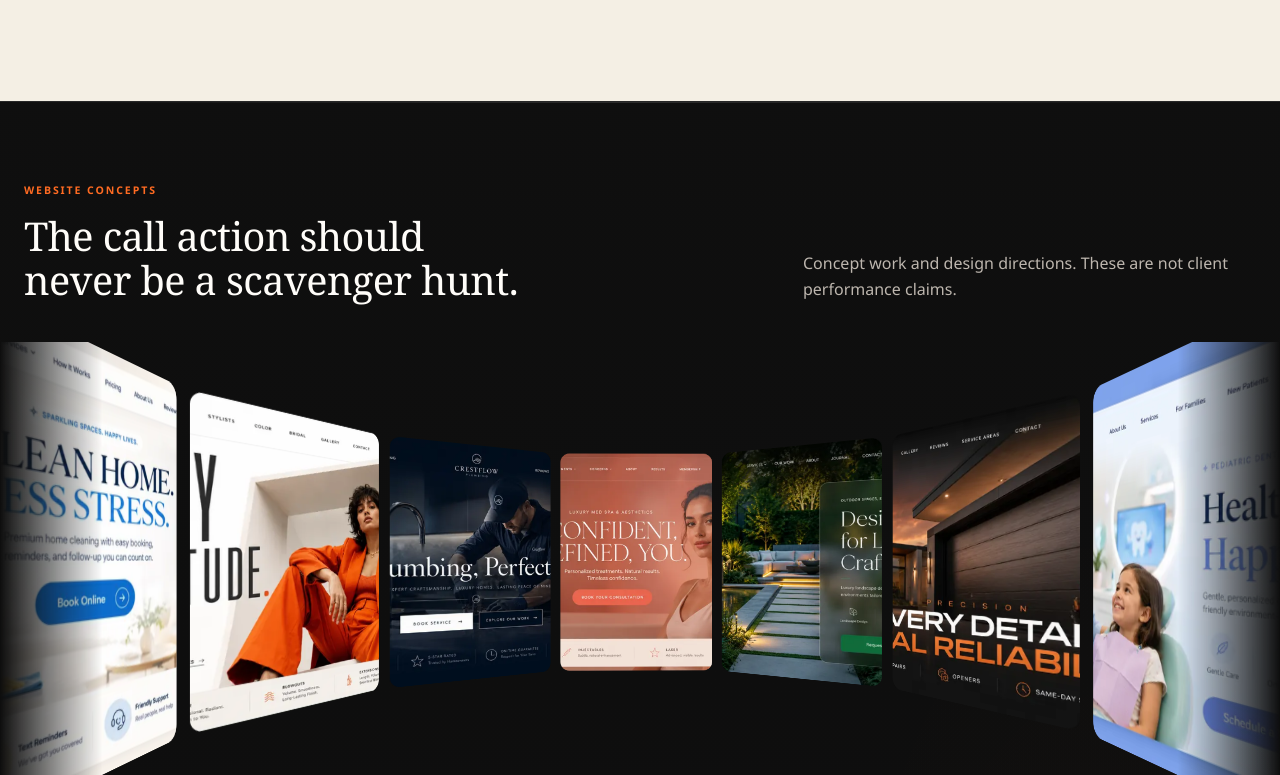
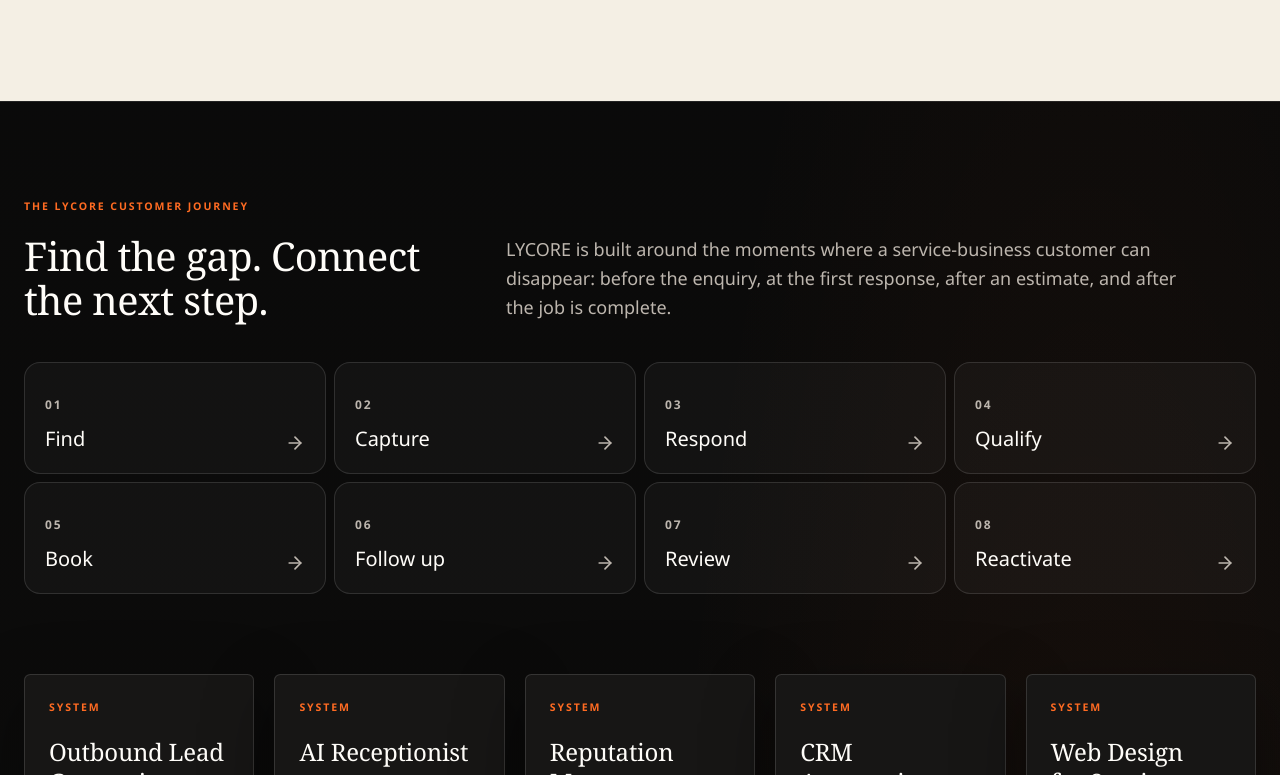
Before and after one commit to altairwebworld-droid/L, a React (Vite) app: page / in a window 1280 px wide. Shown: the part 9205-9980 px from the top of the page. Built offline with nearby package versions, Linux system fonts and the light colour scheme; no server answers; a web font is replaced by a local one.

Commit message:
Link customer journey architecture across site

```diff
--- a/src/components/home/DeferredHomeBody.tsx
+++ b/src/components/home/DeferredHomeBody.tsx
@@ -3,11 +3,13 @@
 import FinalCta from './FinalCta';
 import HomeFaq from './HomeFaq';
 import ImplementationSteps from './ImplementationSteps';
+import JourneyDirectory from './JourneyDirectory';
 
 export default function DeferredHomeBody() {
   return (
     <>
       <ConnectedStory />
+      <JourneyDirectory />
       <ConceptGallery />
       <ImplementationSteps />
       <HomeFaq />
--- /dev/null
+++ b/src/components/home/JourneyDirectory.tsx
@@ -0,0 +1,30 @@
+import { ArrowRight } from 'lucide-react';
+import { Link } from 'react-router-dom';
+import { serviceGrowthPages } from '../../content/architecture';
+
+const stages = [
+  ['Find', '/services/outbound-lead-generation'],
+  ['Capture', '/services/web-design'],
+  ['Respond', '/services/ai-receptionist'],
+  ['Qualify', '/services/lead-follow-up'],
+  ['Book', '/services/missed-call-text-back'],
+  ['Follow up', '/services/crm-automation'],
+  ['Review', '/services/review-automation'],
+  ['Reactivate', '/services/customer-reactivation'],
+] as const;
+
+const featured = ['outbound-lead-generation', 'ai-receptionist', 'reputation-management', 'crm-automation', 'web-design'];
+
+export default function JourneyDirectory() {
+  return <section className="relative border-y border-white/10 px-6 py-16 md:py-24" aria-labelledby="journey-title">
+    <div className="mx-auto max-w-7xl">
+      <div className="grid gap-8 lg:grid-cols-[.75fr_1.25fr] lg:items-end">
+        <div><p className="micro-label text-ink-muted">The LYCORE customer journey</p><h2 id="journey-title" className="section-title mt-5">Find the gap. Connect the next step.</h2></div>
+        <p className="max-w-2xl text-lg font-light leading-relaxed text-ink-muted">LYCORE is built around the moments where a service-business customer can disappear: before the enquiry, at the first response, after an estimate, and after the job is complete.</p>
+      </div>
+      <ol className="mt-10 grid gap-2 sm:grid-cols-2 lg:grid-cols-4">{stages.map(([stage, path], index) => <li key={stage}><Link to={path} className="flex min-h-28 items-end justify-between rounded-2xl border border-white/12 bg-white/[.035] p-5 transition hover:border-white/35 hover:bg-white/[.08]"><span><b className="block text-xs tracking-[.16em] text-[#a9c5ec]">{String(index + 1).padStart(2, '0')}</b><span className="mt-3 block text-xl">{stage}</span></span><ArrowRight className="h-5 w-5 text-[#a9c5ec]" aria-hidden="true" /></Link></li>)}</ol>
+      <div className="mt-20 grid gap-5 md:grid-cols-2 xl:grid-cols-5">{serviceGrowthPages.filter((page) => featured.includes(page.path.split('/').at(-1) || '')).map((page) => <Link key={page.path} to={page.path} className="lycore-card rounded-3xl p-6 no-underline"><p className="micro-label text-ink-muted">System</p><h3 className="mt-5 text-2xl leading-tight">{page.label}</h3><p className="mt-4 text-sm font-light leading-6 text-ink-muted">{page.problem}</p><span className="mt-6 inline-block text-sm font-semibold">Explore this system →</span></Link>)}</div>
+      <div className="mt-10 flex flex-wrap gap-3"><Link to="/industries" className="btn-secondary">Explore industries</Link><Link to="/integrations" className="btn-secondary">Explore integrations</Link></div>
+    </div>
+  </section>;
+}
--- a/src/pages/Industries.tsx
+++ b/src/pages/Industries.tsx
@@ -26,6 +26,7 @@
 import { CtaBand, FaqSection } from '../components/PageSections';
 import { industries } from '../content/industries';
 import { globalFaqs, site } from '../siteData';
+import { industryGrowthPages } from '../content/architecture';
 
 const industryIcons: Record<string, LucideIcon> = {
   'Auto repair': Car,
@@ -66,6 +67,8 @@
 ] as const;
 
 const slugFor = (name: string) => name.toLowerCase().replace(/[^a-z0-9]+/g, '-').replace(/(^-|-$)/g, '');
+
+const industryDetailPath = (name: string) => industryGrowthPages.find((page) => page.path.endsWith(`/${slugFor(name)}`))?.path;
 
 export default function Industries() {
   return (
@@ -125,7 +128,7 @@
 
         <nav className="industry-directory__index" aria-label="Jump to an industry">
           {industries.map((industry) => (
-            <a key={industry.name} href={`#${slugFor(industry.name)}`}>{industry.name}</a>
+            industryDetailPath(industry.name) ? <Link key={industry.name} to={industryDetailPath(industry.name)!}>{industry.name}</Link> : <a key={industry.name} href={`#${slugFor(industry.name)}`}>{industry.name}</a>
           ))}
         </nav>
 
@@ -171,6 +174,7 @@
                     <strong>{industry.outcome}</strong>
                   </div>
                 </footer>
+                {industryDetailPath(industry.name) && <Link to={industryDetailPath(industry.name)!} className="mt-6 inline-flex items-center gap-2 text-sm font-semibold text-[#082f68] underline underline-offset-4">Explore the {industry.name} workflow <ArrowRight className="h-4 w-4" aria-hidden="true" /></Link>}
               </article>
             );
           })}
```
